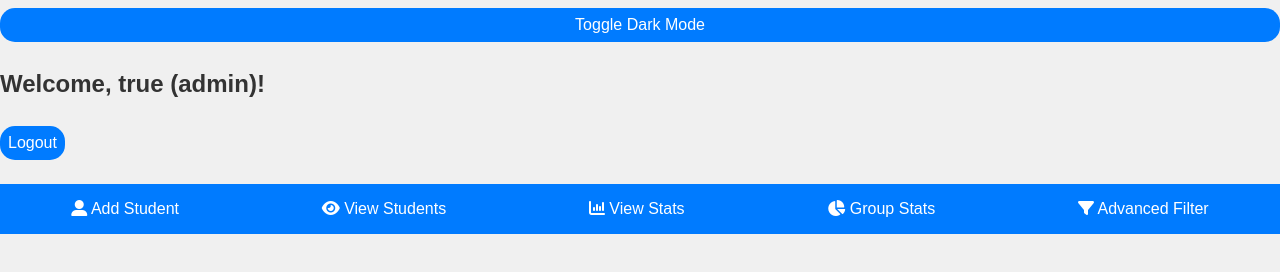
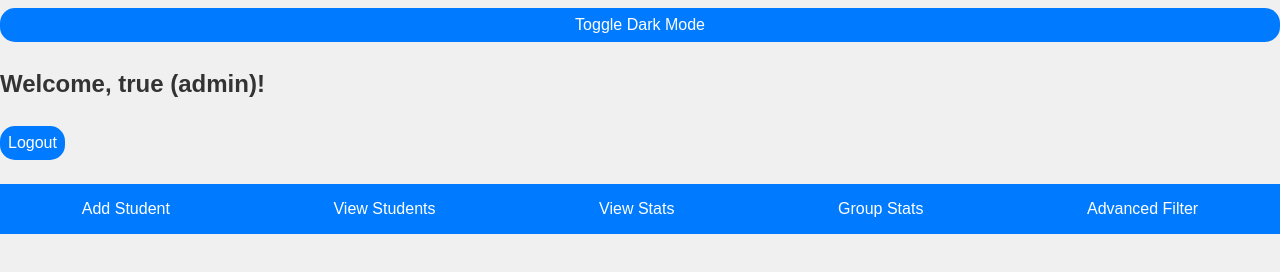
Before and after one commit to SivuyileMtwetwe/StudentManagement, a plain HTML site: page dashboard.html in a window 1280 px wide. Drawn offline with nearby package versions, Linux system fonts and the light colour scheme; some packages are replaced by stand-ins of ours; sample sign-in values are in the browser's storage; a script that the page names is missing.

Commit message:
Update dashboard.html

```diff
--- a/dashboard.html
+++ b/dashboard.html
@@ -6,31 +6,25 @@
     <title>Student Management System - Dashboard</title>
     <link rel="stylesheet" href="css/styles.css">
     <script src="https://cdn.jsdelivr.net/npm/chart.js"></script>
-
 </head>
 <body>
-
-<div id="loader" class="loader" style="display: none;"></div>
-
     <div id="userInfo"></div>
+    <div id="notificationArea"></div>
     <nav>
         <ul>
-            <li><a href="#" id="addStudentBtn"><i class="fa-solid fa-user-large"></i>  Add Student</a></li>
-            <li><a href="#" id="viewStudentsBtn"><i class="fa-solid fa-eye"></i>  View Students</a></li>
-            <li><a href="#" id="viewStatsBtn"><i class="fa-solid fa-chart-column"></i>  View Stats</a></li>
-            <li><a href="#" id="groupStatsBtn"><i class="fa-solid fa-chart-pie"></i>  Group Stats</a></li>
-            <li><a href="#" id="advancedFilterBtn"><i class="fa-solid fa-filter"></i>  Advanced Filter</a></li>
+            <li><a href="#" id="addStudentBtn">Add Student</a></li>
+            <li><a href="#" id="viewStudentsBtn">View Students</a></li>
+            <li><a href="#" id="viewStatsBtn">View Stats</a></li>
+            <li><a href="#" id="groupStatsBtn">Group Stats</a></li>
+            <li><a href="#" id="advancedFilterBtn">Advanced Filter</a></li>
         </ul>
     </nav>
     <div id="content">
+        <!-- Content will be dynamically loaded here -->
     </div>
-
     <script src="js/dashboard.js"></script>
     <script src="js/students.js"></script>
-    <script src="https://kit.fontawesome.com/e086fa8a79.js" crossorigin="anonymous"></script>
     <script src="js/notifications.js"></script>
     <script src="js/darkMode.js"></script>
-    <script src="https://cdnjs.cloudflare.com/ajax/libs/PapaParse/5.3.2/papaparse.min.js"></script>
-<script src="https://cdn.jsdelivr.net/npm/sweetalert2@11"></script>
 </body>
 </html>
```
